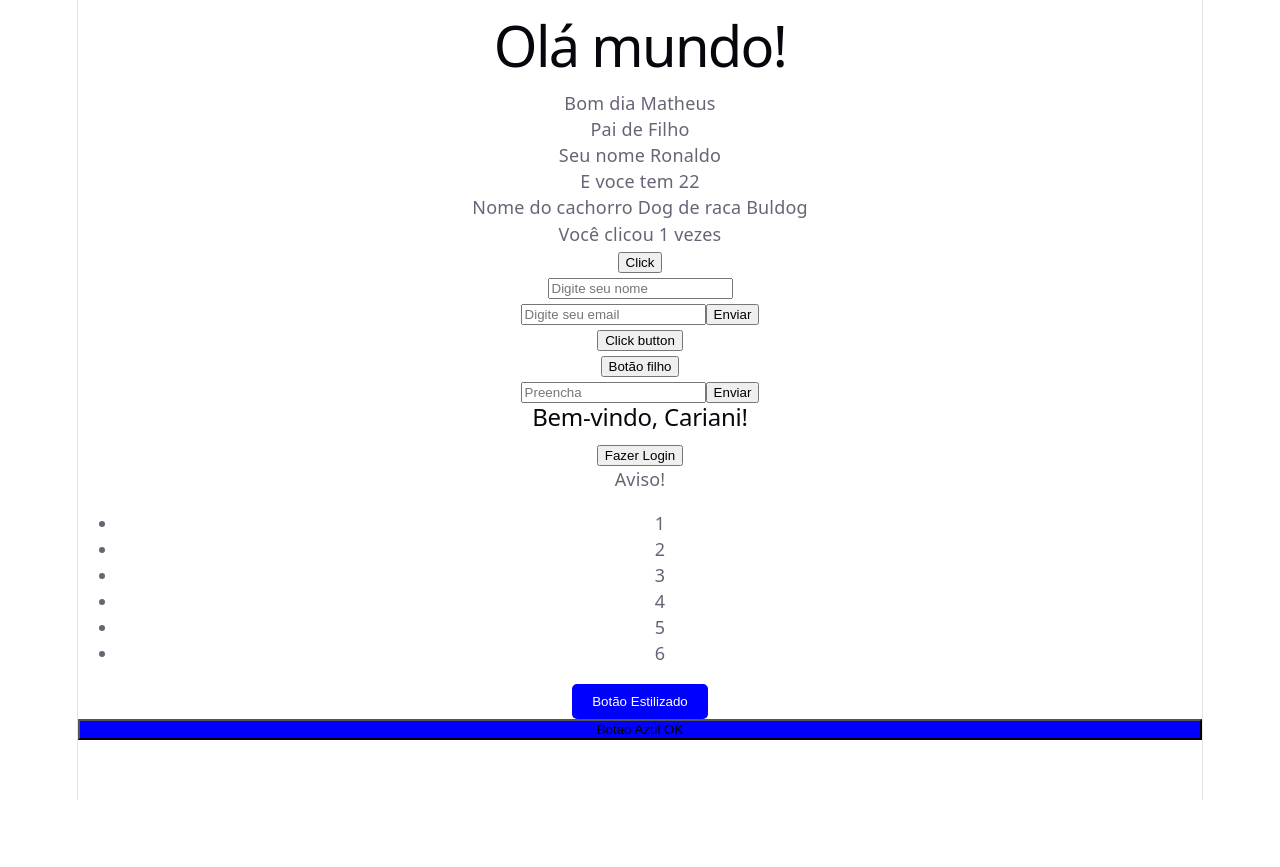
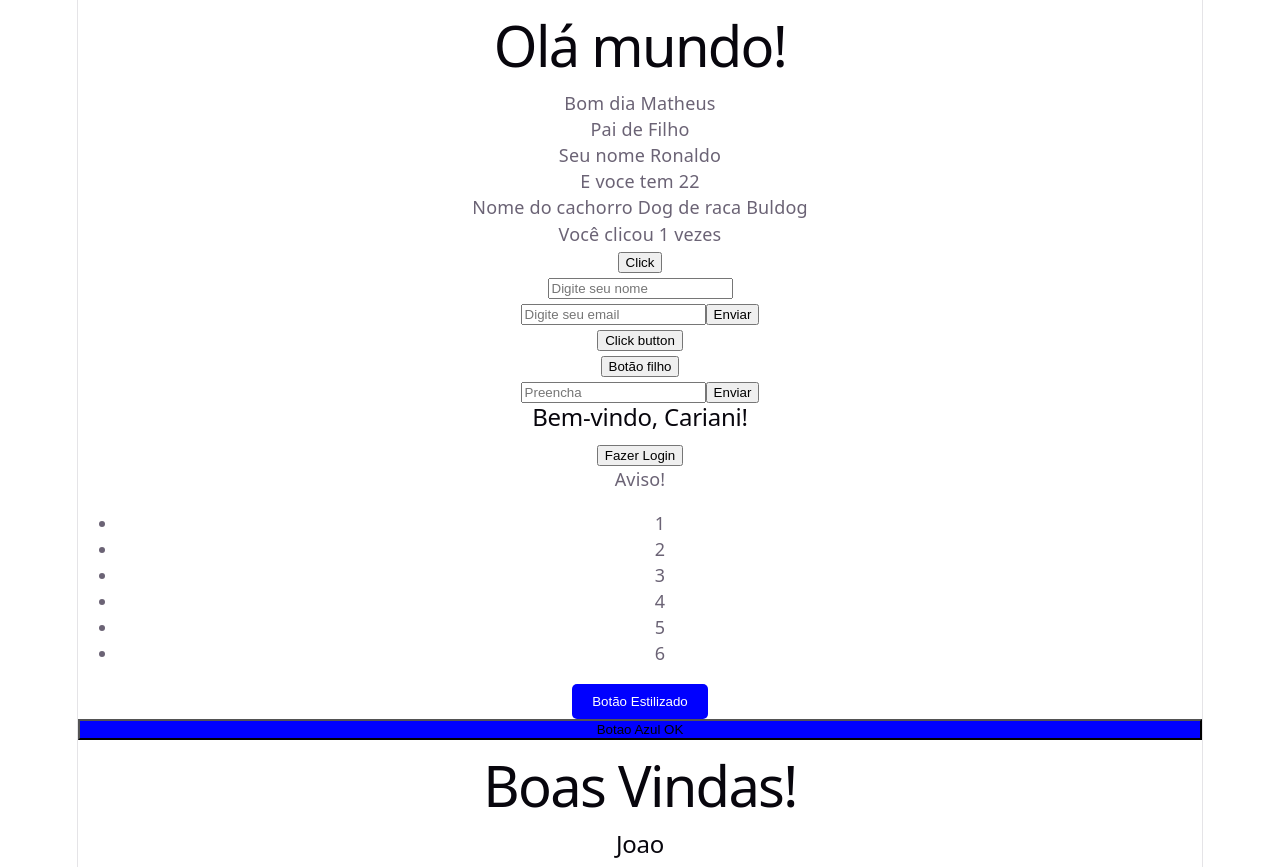
Before and after one commit to victorhugo7691/react-project, a React (Vite) app in the folder fundamentos/: page / in a window 1280 px wide. Before the commit the page ends 800 px from the top, so only its background shows below. Built offline with nearby package versions, Linux system fonts and the light colour scheme.

Commit message:
exercicio

```diff
--- a/fundamentos/src/App.jsx
+++ b/fundamentos/src/App.jsx
@@ -19,6 +19,7 @@ import Warning from './components/Warning'
 import NumberList from './components/NumberList'
 import BotaoEstilizado from './components/BotaoEstilizado'
 import BotaoAzul from './components/BotaoAzul'
+import Greeting from './components/Greeting'
 
 function App() {
   const [count, setCount] = useState(0)
@@ -73,6 +74,9 @@ function App() {
     {/*Estilos globais*/}
     <BotaoAzul />
 
+    {/*Exercicios*/}
+    <Greeting nome="Joao" />
+
     </>
   )
 }
--- /dev/null
+++ b/fundamentos/src/components/Greeting.jsx
@@ -0,0 +1,18 @@
+import React from 'react'
+
+const Greeting = (props) => {
+  return (
+    <div>
+      {props.nome === "Joao" ? (
+        <>
+          <h1>Boas Vindas!</h1>
+          <h2>{props.nome}</h2>
+        </>
+      ) : (
+        <p>Falhou</p>
+      )}
+    </div>
+  )
+}
+
+export default Greeting
```
